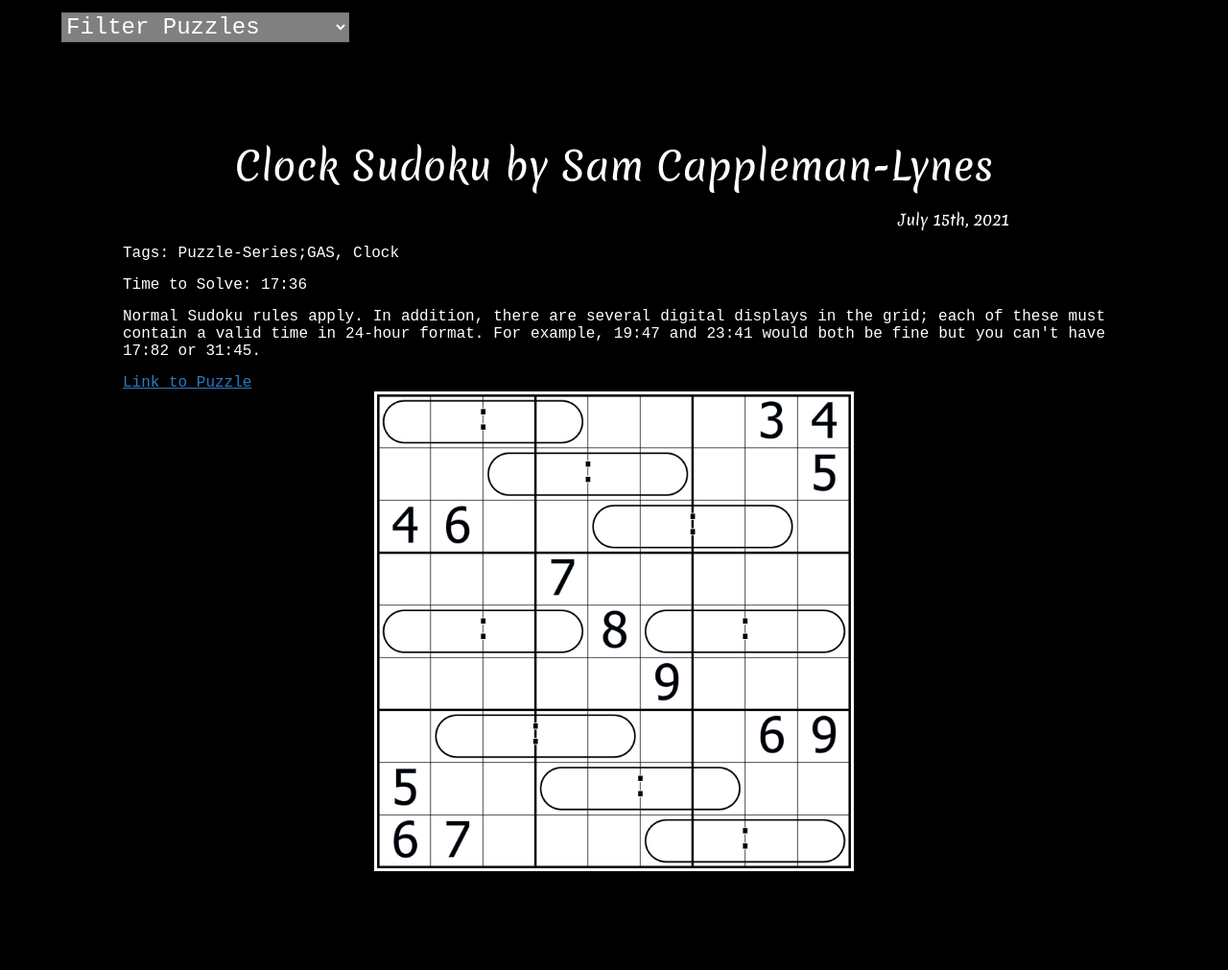
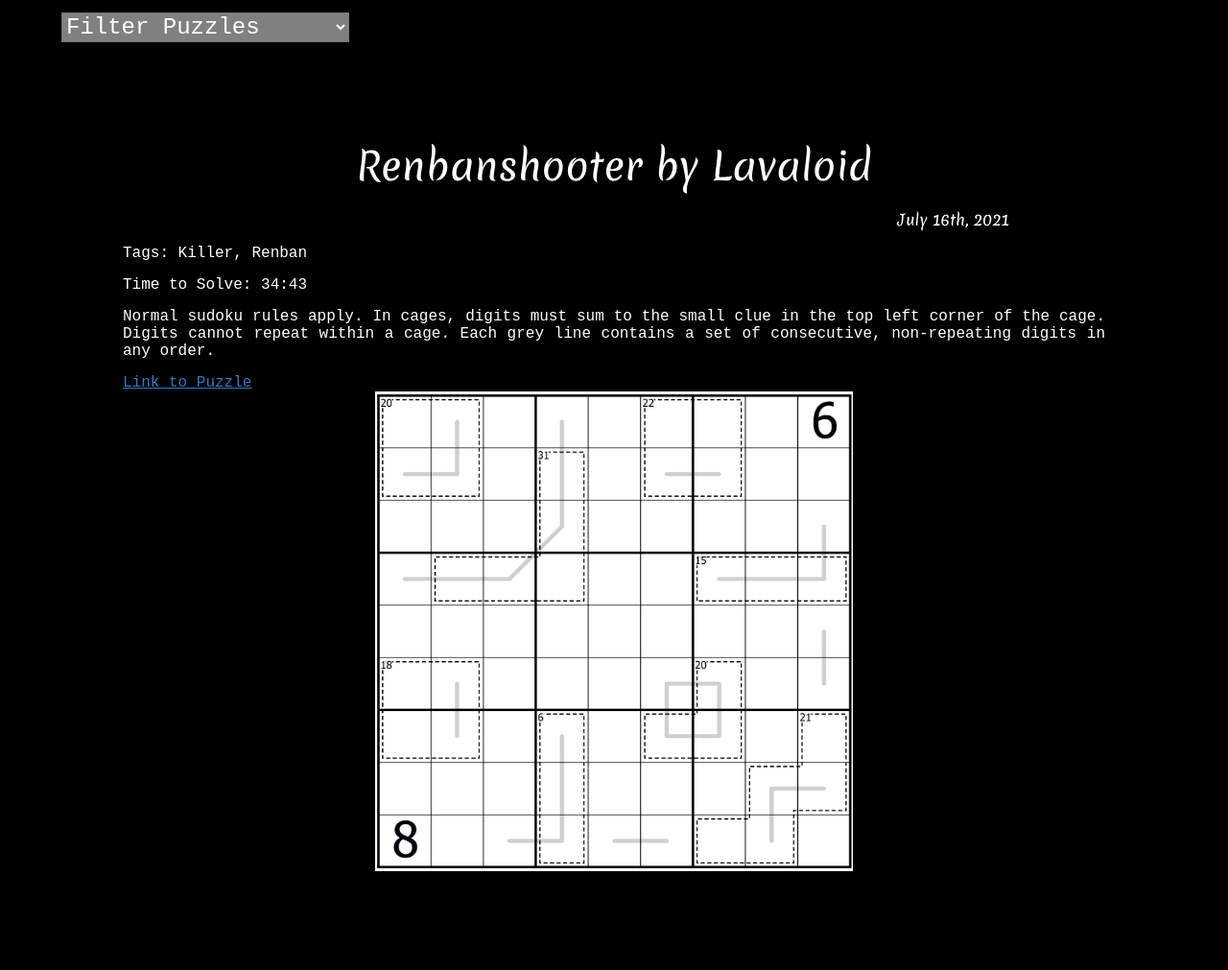
Before and after one commit to AAZZAZRON/Solved-Sudoku-Catalogue, a plain HTML site: page index.html in a window 1280 px wide. Shown: the part 1612-2623 px from the top of the page at 96% size. Drawn offline with nearby package versions, Linux system fonts and the light colour scheme; a web font is replaced by a local one.

Commit message:
new puzzle

```diff
--- a/index.html
+++ b/index.html
@@ -20,6 +20,9 @@
         <div id="tags"></div>
     </div>
     <div id="posts">
+        <div id="puzzle-52" class="Killer Renban">
+            <div class="puzzle-title">Renbanshooter by Lavaloid</div><div class="puzzle-date">July 16th, 2021</div><div class="puzzle-tags">Tags: Killer, Renban</div><div class="puzzle-time">Time to Solve: 34:43</div><div class="puzzle-desc">Normal sudoku rules apply. In cages, digits must sum to the small clue in the top left corner of the cage. Digits cannot repeat within a cage. Each grey line contains a set of consecutive, non-repeating digits in any order.</div><a href="https://app.crackingthecryptic.com/sudoku/4jmjMjfqM2" class="link" target=”_blank”>Link to Puzzle</a><img src="images/puzzle-52.png" class="puzzle-img center">
+        </div>
         <div id="puzzle-51" class="Puzzle-Series;GAS Clock">
             <div class="puzzle-title">Clock Sudoku by Sam Cappleman-Lynes</div><div class="puzzle-date">July 15th, 2021</div><div class="puzzle-tags">Tags: Puzzle-Series;GAS, Clock</div><div class="puzzle-time">Time to Solve: 17:36</div><div class="puzzle-desc">Normal Sudoku rules apply. In addition, there are several digital displays in the grid; each of these must contain a valid time in 24-hour format. For example, 19:47 and 23:41 would both be fine but you can't have 17:82 or 31:45.</div><a href="https://app.crackingthecryptic.com/sudoku/rMD9P4HFjP" class="link" target=”_blank”>Link to Puzzle</a><img src="images/puzzle-51.png" class="puzzle-img center">
         </div>
```
Also changed, not shown: images/puzzle-52.png (added).
